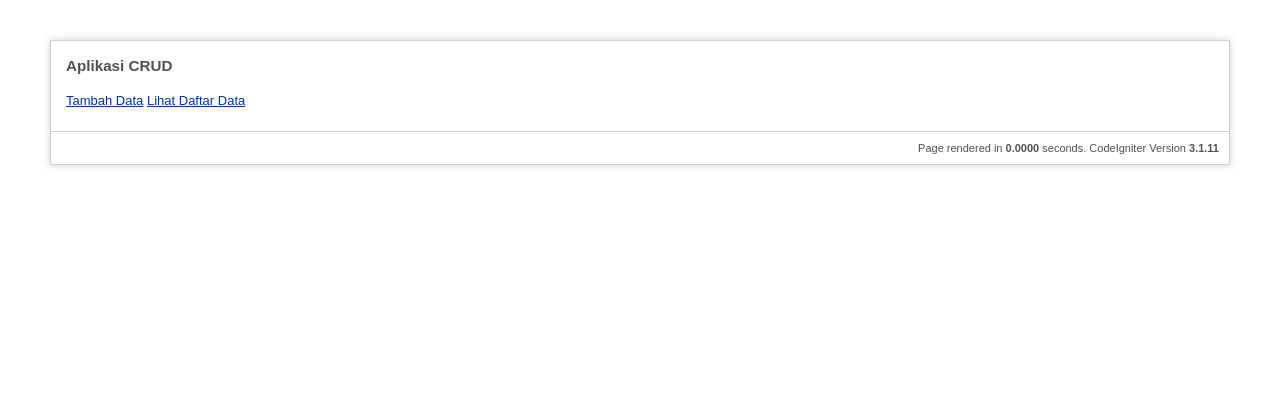
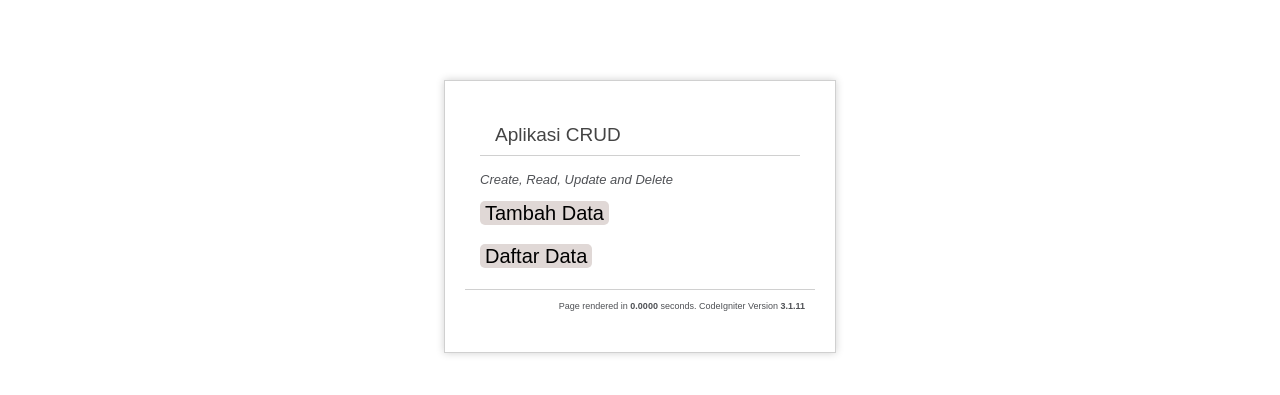
Before and after one commit to dandiabil/Aplikasi_CRUD_CI, a CodeIgniter app: page /codeigniter/ in a window 1280 px wide. Shown: the top 395 px of the page. Run offline with CodeIgniter, Linux system fonts and the light colour scheme.

Commit message:
Mengubah tampilan welcome_message

```diff
--- a/application/views/welcome_message.php
+++ b/application/views/welcome_message.php
@@ -5,7 +5,7 @@ defined('BASEPATH') OR exit('No direct script access allowed');
 <html lang="en">
 <head>
 	<meta charset="utf-8">
-	<title>Welcome to CodeIgniter</title>
+	<title>Aplikasi CRUD</title>
 
 	<style type="text/css">
 
@@ -20,12 +20,16 @@ defined('BASEPATH') OR exit('No direct script access allowed');
 	}
 
 	a {
-		color: #003399;
-		background-color: transparent;
+		color: black;
+		background-color: #E0D8D6;
+		border-radius: 5px;
 		font-weight: normal;
+		padding : 1px 5px;
+		font-size: 20px;
+		text-decoration: none;
 	}
 
-	h1 {
+	h3 {
 		color: #444;
 		background-color: transparent;
 		border-bottom: 1px solid #D0D0D0;
@@ -35,24 +39,13 @@ defined('BASEPATH') OR exit('No direct script access allowed');
 		padding: 14px 15px 10px 15px;
 	}
 
-	code {
-		font-family: Consolas, Monaco, Courier New, Courier, monospace;
-		font-size: 12px;
-		background-color: #f9f9f9;
-		border: 1px solid #D0D0D0;
-		color: #002166;
-		display: block;
-		margin: 14px 0 14px 0;
-		padding: 12px 10px 12px 10px;
-	}
-
 	#body {
 		margin: 0 15px 0 15px;
 	}
 
 	p.footer {
 		text-align: right;
-		font-size: 11px;
+		font-size: 9px;
 		border-top: 1px solid #D0D0D0;
 		line-height: 32px;
 		padding: 0 10px 0 10px;
@@ -60,10 +53,14 @@ defined('BASEPATH') OR exit('No direct script access allowed');
 	}
 
 	#container {
-		margin: 10px;
+		padding : 30px 20px;
+		margin: 80px auto;
+		width : 350px;
 		border: 1px solid #D0D0D0;
 		box-shadow: 0 0 8px #D0D0D0;
 	}
+
+
 	</style>
 </head>
 <body>
@@ -72,8 +69,10 @@ defined('BASEPATH') OR exit('No direct script access allowed');
 
 	<div id="body">
 		<h3>Aplikasi CRUD</h3>
-		<a href="#">Tambah Data</a>
-		<a href="#">Lihat Daftar Data</a>
+		<p><i>Create, Read, Update and Delete</i></p>
+		<a href="#" class="tambah">Tambah Data</a>
+		<br><br>
+		<a href="#" class="daftar">Daftar Data</a>
 	</div>
 
 	<p class="footer">Page rendered in <strong>{elapsed_time}</strong> seconds. <?php echo  (ENVIRONMENT === 'development') ?  'CodeIgniter Version <strong>' . CI_VERSION . '</strong>' : '' ?></p>
```
